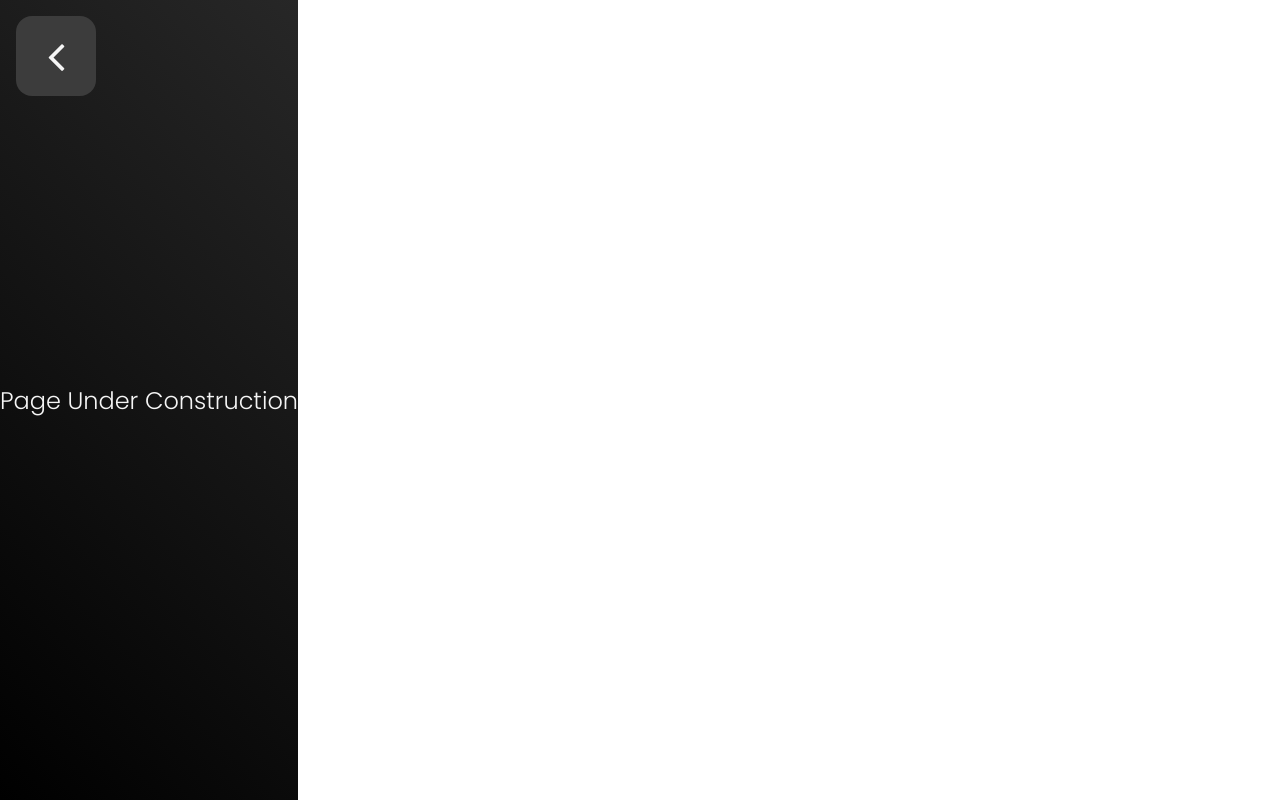
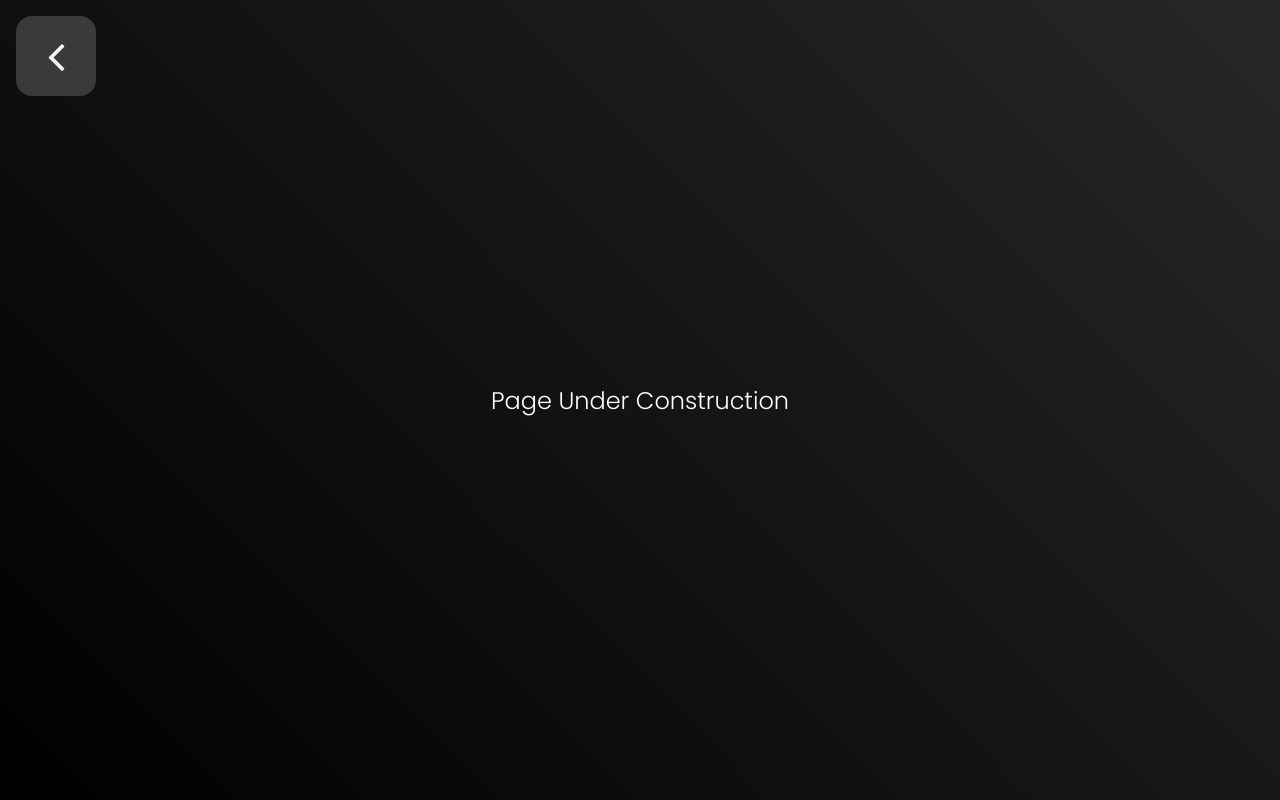
Before and after one commit to varun3003/varun3003.github.io, a plain HTML site: page games.html in a window 1280 px wide. Drawn offline with Linux system fonts and the light colour scheme.

Commit message:
Develop (#8)
* create homepage and dummy topic pages (#2)

* Homepage polishing

* create homepage and dummy topic pages

* Update background font size and transitions

* Homepage (#7)

* create homepage and dummy topic pages

* Update background font size and transitions

* Fix in-progress page

```diff
--- a/assets/css/base.css
+++ b/assets/css/base.css
@@ -4,6 +4,10 @@ body {
 }
 
 .in-progress {
+	display: flex;
+	height: 100vh;
+	width: 100vw;
+
 	background-image: linear-gradient(45deg, black, rgb(39, 39, 39));
 	align-items: center;
 	justify-content: center;
--- a/games.html
+++ b/games.html
@@ -15,7 +15,7 @@
 		<title>Portfolio</title>
 	</head>
 	<body>
-		<div class="page-container in-progress poppins-light">
+		<div class="in-progress poppins-light">
 			<div class="back-btn">
 				<a href="/index.html" class="fa fa-angle-left"></a>
 			</div>
```
Also changed, not shown: artwork.html (+1 -1 lines), projects.html (+1 -1 lines).
